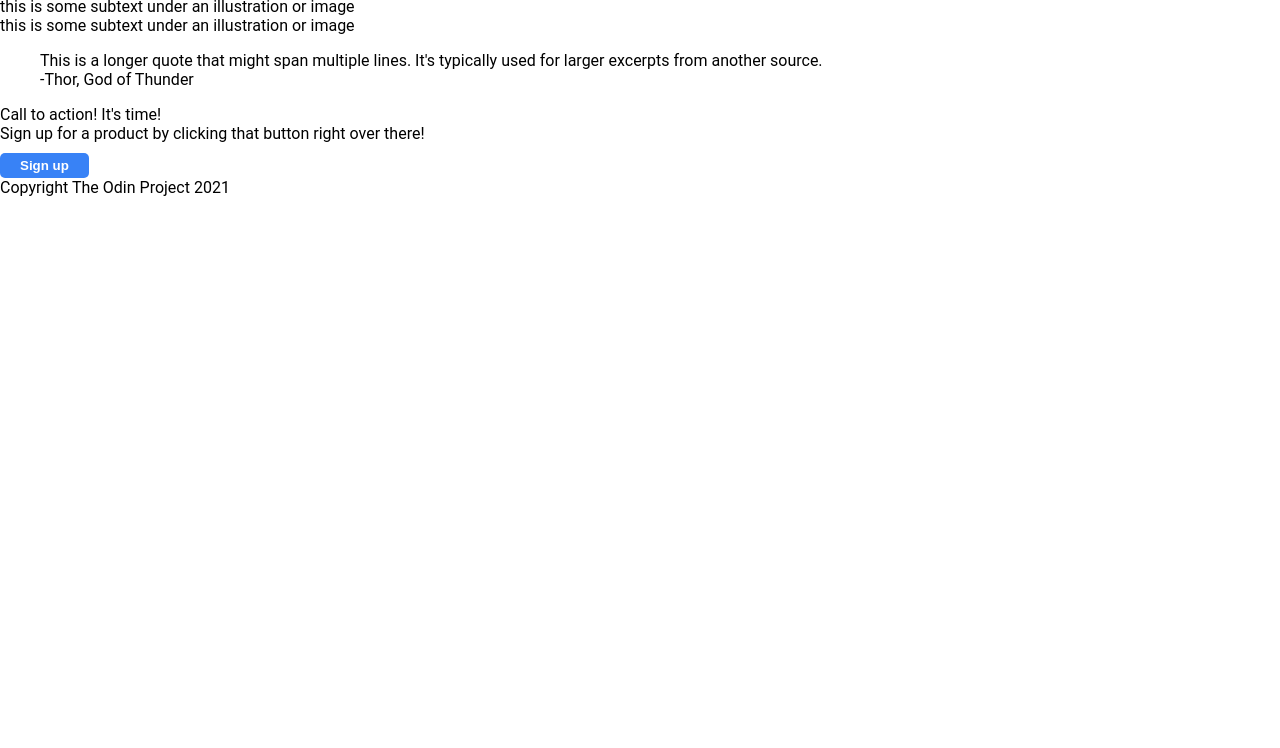
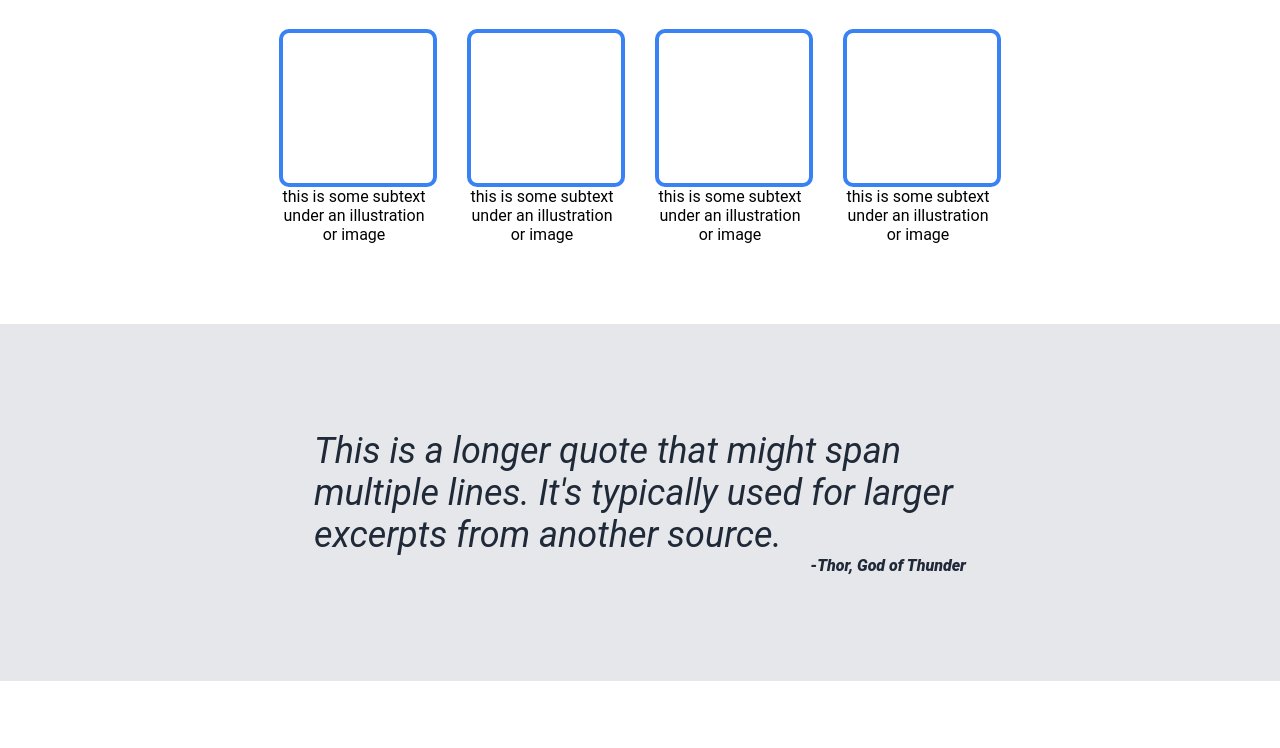
Before and after one commit to Sefhtml/Odin_landing_page, a plain HTML site: page index.html in a window 1280 px wide. Shown: the part 498-1246 px from the top of the page. Before the commit the page ends 800 px from the top, so only its background shows below. Drawn offline with Linux system fonts and the light colour scheme.

Commit message:
landing page sef

```diff
--- a/index.html
+++ b/index.html
@@ -7,7 +7,7 @@
     <title>Landing page</title>
     <link rel="stylesheet" href="style.css" />
   </head>
-  <body>
+   <body>
     <header>
       <span class="Logo">Header Logo</span>
       <span class="header_link">header link one</span>
@@ -27,10 +27,35 @@
     </div>
     <div class="part2">
       <p class="random_info">Some random information.</p>
-      <div>this is some subtext under an illustration or image</div>
-      <div>this is some subtext under an illustration or image</div>
-      <div>this is some subtext under an illustration or image</div>
-      <div>this is some subtext under an illustration or image</div>
+      <div class="cube_container">
+        <div class="cube1">
+          <div class="cubes"></div>
+          <div class="cube_text">
+            this is some subtext under an illustration or image
+          </div>
+        </div>
+        <div class="cube2">
+          <div class="cubes"></div>
+
+          <div class="cube_text">
+            this is some subtext under an illustration or image
+          </div>
+        </div>
+        <div class="cube3">
+          <div class="cubes"></div>
+
+          <div class="cube_text">
+            this is some subtext under an illustration or image
+          </div>
+        </div>
+        <div class="cube3">
+          <div class="cubes"></div>
+
+          <div class="cube_text">
+            this is some subtext under an illustration or image
+          </div>
+        </div>
+      </div>
     </div>
     <div class="part3">
       <blockquote>
@@ -38,13 +63,16 @@
           This is a longer quote that might span multiple lines. It's typically
           used for larger excerpts from another source.
         </p>
-        <p>-Thor, God of Thunder</p>
-      </blockquote>
+
+      <p class="author">-Thor, God of Thunder</p>
     </div>
+  </blockquote>
+
     <div class="part4">
-      <p>Call to action! It's time!</p>
+      <div class="container_4">
+      <p class="call_to_action_text">Call to action! It's time!</p>
       <p>Sign up for a product by clicking that button right over there!</p>
-
+    </div>
       <button>Sign up</button>
     </div>
     <footer>
--- a/style.css
+++ b/style.css
@@ -2,13 +2,14 @@ body {
   font-family: "Roboto", sans-serif;
   display: flex;
   flex-direction: column;
-  justify-content: space-around;
+  min-height: 100vh;
 }
 body,
 p {
   padding: 0;
   margin: 0;
 }
+
 header {
   background-color: #1f2937;
   color: white;
@@ -29,11 +30,7 @@ header {
   padding: 80px 10%;
   display: flex;
   gap: 35px;
-}
-
-.part3 {
-}
-.part4 {
+  flex-wrap: wrap;
 }
 
 .header_link {
@@ -73,4 +70,72 @@ button {
   font-size: 36px;
   color: #1f2937;
   font-weight: 900;
+  text-align: center;
+  margin-bottom: 20px;
 }
+
+.cubes {
+  border: #1f2937;
+  height: 150px;
+  width: 150px;
+  border: 4px #3882f6 solid;
+  border-radius: 10px;
+}
+.cube_container {
+  display: flex;
+  gap: 30px;
+  padding: 20px 20%;
+  justify-content: center;
+  flex-wrap: wrap;
+  flex: 1;
+}
+.cube_text {
+  width: 150px;
+  text-align: center;
+}
+.part2 {
+  padding: 30px 0 60px 0;
+}
+.part3 {
+  background-color: #e5e7eb;
+  padding: 70px 30px;
+}
+blockquote {
+  font-size: 36px;
+  color: #1f2937;
+  font-style: italic;
+  padding: 0px 20%;
+}
+blockquote .author {
+  font-size: 16px;
+  font-weight: 900;
+  display: flex;
+  justify-content: end;
+}
+.part4 {
+  background-color: #3882f6;
+  display: flex;
+  padding: 40px 0;
+  justify-content: space-around;
+  margin: 70px 20%;
+  border-radius: 10px;
+  color: white;
+  flex-wrap: wrap;
+}
+.part4 button {
+  border: 2px white solid;
+}
+.call_to_action_text {
+  font-weight: 900;
+}
+.part4 p {
+  padding: 0 10px;
+}
+footer {
+  height: 80px;
+  background-color: #1f2937;
+  color: white;
+  display: flex;
+  align-items: center;
+  justify-content: center;
+}
```
